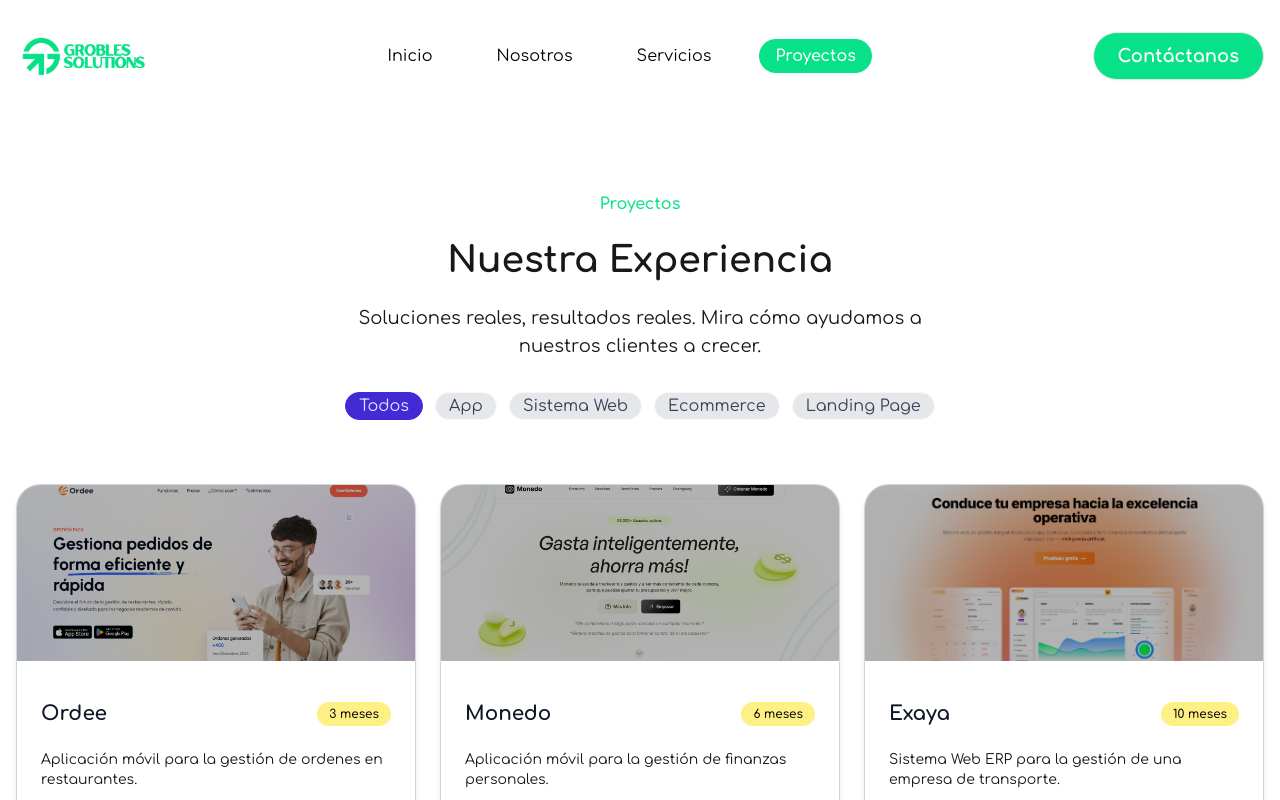
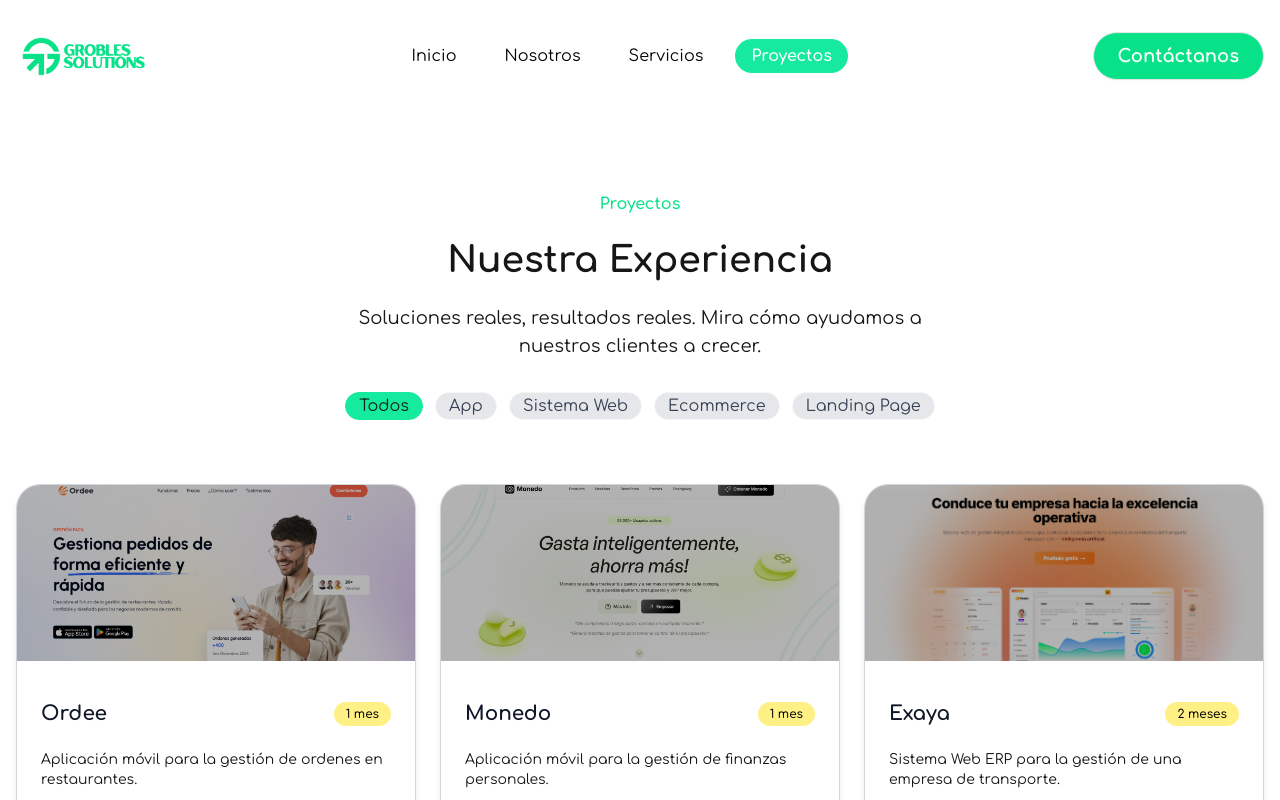
Before and after one commit to Grobles-Inc/Portafolio-Grobles, a React (Vite) app: page /projects in a window 1280 px wide. Shown: the top 800 px of the page. Built offline with nearby package versions, Linux system fonts and the light colour scheme.

Commit message:
gsap uninstalled and theme improved

```diff
--- a/package.json
+++ b/package.json
@@ -1,7 +1,7 @@
 {
-  "name": "grobles-portfolio",
+  "name": "grobles",
   "private": true,
-  "version": "0.0.0",
+  "version": "1.0.1",
   "type": "module",
   "scripts": {
     "dev": "vite",
@@ -11,7 +11,6 @@
   },
   "dependencies": {
     "aos": "^2.3.4",
-    "gsap": "^3.13.0",
     "lucide-react": "^0.514.0",
     "react": "^19.1.0",
     "react-dom": "^19.1.0",
--- a/src/components/HeroSection.tsx
+++ b/src/components/HeroSection.tsx
@@ -10,17 +10,17 @@ export default function HeroSection() {
         <p className="max-w-2xl md:text-lg">
           Trae tu idea, nosotros la transformamos en innovación que impulsa tu negocio.
         </p>
-        <div className="flex   gap-4">
+        <div className="flex gap-2">
 
           <Link
             to="/contact"
-            className="btn md:btn-lg bg-[#07e288] hover:bg-white hover:text-gray-900 text-white font-semibold px-8 py-3 rounded-full transition-all duration-300 hover:scale-105"
+            className="btn md:btn-lg btn-primary rounded-full"
           >
             Comenzar ahora
           </Link>
           <Link
             to="/projects"
-            className="btn md:btn-lg bg-white rounded-full hover:bg-[#07e288] hover:text-white transition-all duration-300 ease-in-out hover:scale-105 px-8"
+            className="btn md:btn-lg btn-outline rounded-full"
           >
             Ver proyectos
           </Link>
--- a/src/components/NavBar.tsx
+++ b/src/components/NavBar.tsx
@@ -36,8 +36,30 @@ export default function NavBar() {
     return () => window.removeEventListener('scroll', handleScroll)
   }, [])
 
+  const navLinks = [
+    {
+      to: '/',
+      label: 'Inicio'
+    },
+
+    {
+      to: '/about',
+      label: 'Nosotros'
+    },
+
+    {
+      to: '/services',
+      label: 'Servicios'
+    },
+    {
+      to: '/projects',
+      label: 'Proyectos'
+    },
+
+  ]
+
   return (
-    <header className={`bg-white top-0 z-50 fixed w-full transition-transform duration-300 ease-in-out ${isVisible ? 'translate-y-0' : '-translate-y-full'}`}>
+    <header className={`bg-white/70 backdrop-blur-xl top-0 z-50 fixed w-full transition-transform duration-300 ease-in-out ${isVisible ? 'translate-y-0' : '-translate-y-full'}`}>
       <div className="container mx-auto px-4 md:py-8 py-4">
         <div className="flex items-center justify-between">
           {/* Logo */}
@@ -49,51 +71,20 @@ export default function NavBar() {
 
           {/* Desktop Navigation */}
           <nav className="hidden lg:flex">
-            <ul className="flex space-x-8">
-              <li>
+            <ul className="flex space-x-4">
+              {navLinks.map((link) => (
+                <li key={link.to}>
                   <NavLink
-                  to="/"
+                    to={link.to}
                     className={({ isActive }) =>
-                    `transition-colors duration-200 hover:bg-[#07e288] hover:text-white rounded-full px-4 py-2 ${isActive ? 'font-semibold bg-[#07e288] text-white' : 'text-black'
+                      `transition-colors duration-200 hover:bg-primary hover:text-white rounded-full px-4 py-2 ${isActive ? 'font-semibold bg-primary text-white' : 'text-black'
                       }`
                     }
                   >
-                  Inicio
+                    {link.label}
                   </NavLink>
                 </li>
-              <li>
-                <NavLink
-                  to="/about"
-                  className={({ isActive }) =>
-                    `transition-colors duration-200 hover:bg-[#07e288] hover:text-white rounded-full px-4 py-2 ${isActive ? 'font-semibold bg-[#07e288] text-white' : 'text-black'
-                    }`
-                  }
-                >
-                  Nosotros
-                </NavLink>
-              </li>
-              <li>
-                <NavLink
-                  to="/services"
-                  className={({ isActive }) =>
-                    `transition-colors duration-200 hover:bg-[#07e288] hover:text-white rounded-full px-4 py-2 ${isActive ? 'font-semibold bg-[#07e288] text-white' : 'text-black'
-                    }`
-                  }
-                >
-                  Servicios
-                </NavLink>
-              </li>
-              <li>
-                <NavLink
-                  to="/projects"
-                  className={({ isActive }) =>
-                    `transition-colors duration-200 hover:bg-[#07e288] hover:text-white rounded-full px-4 py-2 ${isActive ? 'font-semibold bg-[#07e288] text-white' : 'text-black'
-                    }`
-                  }
-                >
-                  Proyectos
-                </NavLink>
-              </li>
+              ))}
             </ul>
           </nav>
 
@@ -122,70 +113,35 @@ export default function NavBar() {
         </div>
 
         {/* Mobile Navigation */}
-        <div className={`lg:hidden absolute top-full left-0 right-0 bg-white shadow-lg border-t border-gray-200 z-40 transition-all duration-300 ease-in-out transform ${isMenuOpen
+        <div className={`lg:hidden absolute h-[100vh] top-full left-0 right-0 bg-white shadow-lg border-t border-gray-200 z-40 transition-all duration-300 ease-in-out transform ${isMenuOpen
           ? 'opacity-100 translate-y-0 visible'
           : 'opacity-0 -translate-y-4 invisible'
           }`}>
           <nav className="px-4 py-4">
             <ul className="space-y-2">
-              <li>
+              {navLinks.map((link) => (
+                <li key={link.to}>
                   <NavLink
-                  to="/"
+                    to={link.to}
                     onClick={closeMenu}
                     className={({ isActive }) =>
-                    `block transition-colors duration-200 hover:bg-[#07e288] rounded-lg px-4 py-3 ${isActive ? 'font-semibold bg-[#07e288]' : 'text-gray-700'
+                      `block transition-colors duration-200 hover:bg-[#07e288] rounded-full px-4 py-3 ${isActive ? 'font-semibold bg-[#07e288]' : 'text-gray-700'
                       }`
                     }
                   >
-                  Inicio
+                    {link.label}
                   </NavLink>
                 </li>
-              <li>
-                <NavLink
-                  to="/about"
-                  onClick={closeMenu}
-                  className={({ isActive }) =>
-                    `block transition-colors duration-200 hover:bg-[#07e288] rounded-lg px-4 py-3 ${isActive ? 'font-semibold bg-[#07e288]' : 'text-gray-700'
-                    }`
-                  }
-                >
-                  Nosotros
-                </NavLink>
-              </li>
-              <li>
-                <NavLink
-                  to="/services"
-                  onClick={closeMenu}
-                  className={({ isActive }) =>
-                    `block transition-colors duration-200 hover:bg-[#07e288] rounded-lg px-4 py-3 ${isActive ? 'font-semibold bg-[#07e288]' : 'text-gray-700'
-                    }`
-                  }
-                >
-                  Servicios
-                </NavLink>
-              </li>
-              <li>
-                <NavLink
-                  to="/projects"
-                  onClick={closeMenu}
-                  className={({ isActive }) =>
-                    `block transition-colors duration-200 hover:bg-[#07e288] rounded-lg px-4 py-3 ${isActive ? 'font-semibold bg-[#07e288]' : 'text-gray-700'
-                    }`
-                  }
-                >
-                  Proyectos
-                </NavLink>
-              </li>
-              <li className="pt-2">
+              ))}
+            </ul>
+            <div className="flex justify-center mt-8 ">
               <Link
                 to="/contact"
-                  onClick={closeMenu}
-                  className="block text-center bg-[#07e288] text-gray-800 hover:bg-yellow-400 transition-all duration-300 ease-in-out rounded-lg px-4 py-3 font-semibold"
+                className="btn btn-lg border w-full text-white hover:opacity-70 bg-[#07e288]  transition-all hover:bg-white hover:border-gray-800 hover:text-black duration-300 ease-in-out rounded-4xl px-6 py-2 font-bold"
               >
                 Contáctanos
               </Link>
-              </li>
-            </ul>
+            </div>
           </nav>
         </div>
       </div>
--- a/src/components/SEOHead.tsx
+++ b/src/components/SEOHead.tsx
@@ -11,7 +11,7 @@ interface SEOProps {
 }
 
 export default function SEOHead({
-  title = 'Grobles Solutions - Desarrollo de Software Innovador',
+  title = 'Grobles™ - Desarrollo de Software Innovador',
   description = 'Startup líder en desarrollo de software. Convertimos tus ideas en soluciones innovadoras con tecnología de punta y productos escalables.',
   keywords = 'desarrollo software, startup, tecnología, aplicaciones web, programación, soluciones digitales',
   ogImage = 'https://grobles.netlify.app/src/assets/logoGrobles.png',
--- a/src/data/projectsData.ts
+++ b/src/data/projectsData.ts
@@ -31,7 +31,7 @@ export const projectsData: Project[] = [
     liveDemo: "https://ordee.framer.website/",
     github: "https://github.com/Grobles-Inc/ordee",
     category: "App",
-    duration: "3 meses",
+    duration: "1 mes",
   },
   {
     id: "2",
@@ -41,7 +41,7 @@ export const projectsData: Project[] = [
     liveDemo: "https://monedo.framer.website/",
     github: "https://github.com/kralion/monedo",
     category: "App",
-    duration: "6 meses",
+    duration: "1 mes",
   },
   {
     id: "3",
@@ -51,7 +51,7 @@ export const projectsData: Project[] = [
     liveDemo: "https://exaya.vercel.app/",
     github: "https://github.com/kralion/exaya",
     category: "Sistema Web",
-      duration: "10 meses",
+      duration: "2 meses",
   },
   {
     id: "4",
@@ -61,7 +61,7 @@ export const projectsData: Project[] = [
     liveDemo: "https://blue-motors.netlify.app/",
     github: "https://github.com/MiguelRequenaR/Blue-Motors",
     category: "Ecommerce",
-    duration: "3 meses",
+    duration: "15 días",
   },
   {
     id: "5",
--- a/src/index.css
+++ b/src/index.css
@@ -10,7 +10,7 @@
   --color-base-200: oklch(97% 0 0);
   --color-base-300: oklch(92% 0 0);
   --color-base-content: oklch(20% 0 0);
-  --color-primary: oklch(0.84 0.28 159.4);
+  --color-primary: oklch(82.84% 0.183 160.54);
   --color-primary-content: oklch(0.24 0.04 141.5);
   --color-secondary: oklch(0.85 0.18 168.3);
   --color-secondary-content: oklch(0.24 0.04 141.5);
--- a/src/layout/MainLayout.tsx
+++ b/src/layout/MainLayout.tsx
@@ -1,31 +1,18 @@
 import { Outlet, useLocation } from 'react-router-dom'
-import { useEffect, useRef } from 'react'
+import { useEffect } from 'react'
 import AOS from 'aos'
 import 'aos/dist/aos.css'
-import { gsap } from 'gsap'
-import { ScrollSmoother } from 'gsap/ScrollSmoother'
-import { ScrollTrigger } from 'gsap/ScrollTrigger'
+
 import NavBar from '../components/NavBar'
 import Footer from '../components/Footer'
 
-gsap.registerPlugin(ScrollSmoother, ScrollTrigger)
+
 
 export default function MainLayout() {
   const location = useLocation()
-  const smoothWrapperRef = useRef<HTMLDivElement>(null)
-  const smoothContentRef = useRef<HTMLDivElement>(null)
-  const smootherRef = useRef<ScrollSmoother | null>(null)
 
   useEffect(() => {
-    const smoother = ScrollSmoother.create({
-      wrapper: smoothWrapperRef.current,
-      content: smoothContentRef.current,
-      smooth: 1,
-      effects: true,
-      smoothTouch: 0.1,
-    })
 
-    smootherRef.current = smoother
 
     AOS.init({
       duration: 1000,
@@ -34,25 +21,19 @@ export default function MainLayout() {
     })
 
     return () => {
-      smoother.kill()
-      smootherRef.current = null
     }
   }, [])
 
   useEffect(() => {
-    if (smootherRef.current) {
-      smootherRef.current.scrollTo(0, true)
-    }
-
     AOS.refresh()
   }, [location.pathname])
 
   return (
-    <div id="smooth-wrapper" ref={smoothWrapperRef} className="min-h-screen">
+    <div className="min-h-screen" data-theme="grobles">
       <NavBar />
-      <div id="smooth-content" ref={smoothContentRef}>
-        <div className="min-h-screen bg-white flex flex-col">
-          <main className="md:pt-36 pt-20 flex-1 bg-white">
+      <div>
+        <div className="min-h-screen flex flex-col">
+          <main className="md:pt-36 pt-20 flex-1 ">
             <Outlet />
           </main>
           <Footer />
--- a/src/pages/About.tsx
+++ b/src/pages/About.tsx
@@ -30,7 +30,7 @@ export default function About() {
           data-aos="fade-up"
         >
           <h1 className="text-3xl max-w-3xl md:text-4xl lg:text-5xl font-bold">Nuestros Valores</h1>
-          <p className="max-w-2xl md:text-lg">
+          <p className="max-w-2xl md:text-lg text-sm">
             Siempre priorizamos la fidelidad y la confianza con nuestros clientes, y nos esforzamos por ser un referente en el mercado de desarrollo de software, ofreciendo soluciones innovadoras y de alta calidad.
           </p>
         </div>
--- a/src/pages/Home.tsx
+++ b/src/pages/Home.tsx
@@ -28,12 +28,12 @@ export default function Home() {
   }
 
   return (
-    <div>
+    <div >
       <SEOHead
-        title="Grobles Solutions - Desarrollo de Software Innovador | Startup Tecnológica"
+        title="Grobles™ - Startup Tecnológica"
         description="Startup líder en desarrollo de software. 15+ proyectos completados, 10+ años de experiencia. Convertimos tus ideas en soluciones innovadoras con tecnología de punta."
         keywords="desarrollo software, startup, tecnología, aplicaciones web, programación, soluciones digitales, desarrollo móvil, consultoria IT, React, TypeScript"
-        canonical="https://grobles.netlify.app/"
+        canonical="https://grobles.netlify.app"
         structuredData={structuredData}
       />
       <HeroSection />
--- a/src/pages/ProjectCard.tsx
+++ b/src/pages/ProjectCard.tsx
@@ -29,12 +29,12 @@ export default function ProjectCard({
         {/* Button and stats */}
         <div className="flex items-center justify-end gap-2 w-full ">
           <Link
-            className="btn bg-[#07e288] text-black rounded-4xl gap-2 hover:bg-white"
+            className="btn bg-primary rounded-full gap-2 hover:bg-white"
             to={liveDemo || ''}
             target="_blank"
           >
-            <ExternalLink className="w-5 h-5" />
             Ver Demo
+            <ExternalLink size={14} />
           </Link>
 
 
--- a/vite.config.ts
+++ b/vite.config.ts
@@ -9,7 +9,6 @@ export default defineConfig({
   // Optimizaciones para SEO
   build: {
     minify: 'esbuild',
-
     rollupOptions: {
       output: {
         manualChunks: {
```
Also changed, not shown: index.html (+11 -11 lines), 1 other file (tests, documents, lock files or other folders). Lines whose indentation alone changed are shown as unchanged.
